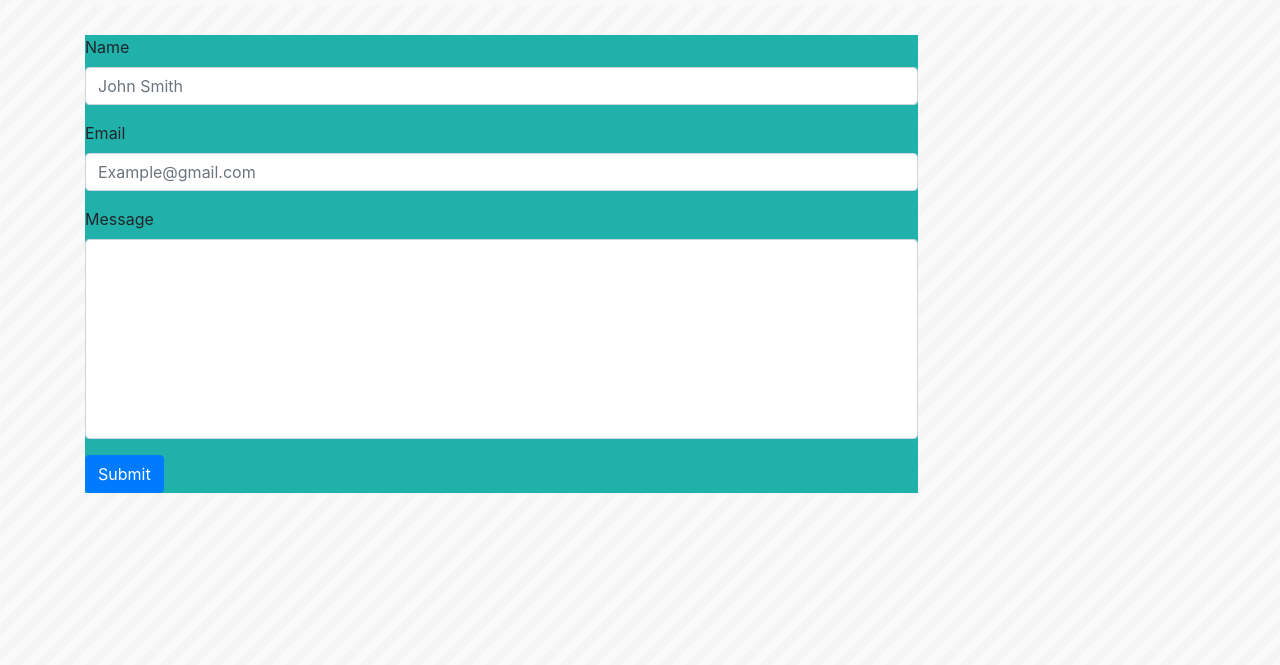
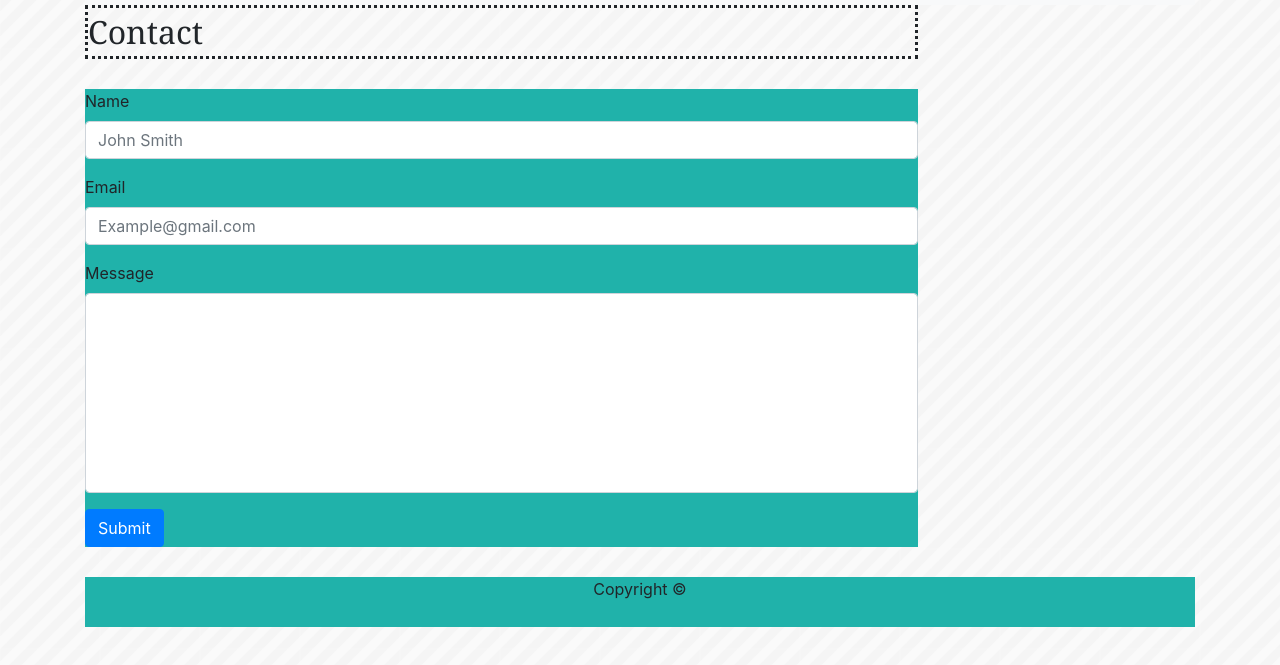
Before and after one commit to smattern416/Bootstrap-Portfolio, a plain HTML site: page contact.html in a window 1280 px wide. Shown: the part 51-716 px from the top of the page. Drawn offline with nearby package versions, Linux system fonts and the light colour scheme; files that its build step writes are made by us from their sources; files whose address does not match are found by name.

Commit message:
added footer

```diff
--- a/assets/style.css
+++ b/assets/style.css
@@ -1,5 +1,11 @@
 body {
     background-image: url("/Users/stephaniemattern/Desktop/Bootstrap-Portfolio/assets/images/stripes-light.png");
+}
+header {
+    font-family: Georgia, 'Times New Roman', Times, serif;
+    font-size: xx-large;
+    border-style: dotted;
+    width: 75%;
 }
 form {
     width: 75%;
@@ -9,3 +15,10 @@ form {
 #exampleMessage {
     height: 200px;
 }
+footer {
+    background-color: lightseagreen;
+    text-align: center;
+    height: 50px;
+    margin-top: 30px;
+    width: 100%;
+}
--- a/contact.html
+++ b/contact.html
@@ -14,19 +14,22 @@
     </head>
     <div class="container">
         <!-- Content here -->
-            <body>
             <nav class="navbar navbar-expand-lg navbar-light bg-light">
                 <a class="navbar-brand" href="#">Stephanie Mattern</a>
-                            <button class="navbar-toggler" type="button" data-toggle="collapse" data-target="#navbarNav" aria-controls="navbarNav" aria-expanded="false" aria-label="Toggle navigation">
+                <button class="navbar-toggler" type="button" data-toggle="collapse" data-target="#navbarNav"
+                    aria-controls="navbarNav" aria-expanded="false" aria-label="Toggle navigation">
                     <span class="navbar-toggler-icon"></span>
                 </button>
                 <div class="collapse navbar-collapse" id="navbarNav">
                     <ul class="navbar-nav">
                         <li class="nav-item active">
-                                  <a class="nav-link" href="/Users/stephaniemattern/Desktop/Bootstrap-Portfolio/index.html">About Me<span class="sr-only">(current)</span></a>
+                            <a class="nav-link"
+                                href="/Users/stephaniemattern/Desktop/Bootstrap-Portfolio/index.html">About Me<span
+                                    class="sr-only">(current)</span></a>
                         </li>
                         <li class="nav-item">
-                                  <a class="nav-link" href="/Users/stephaniemattern/Desktop/Bootstrap-Portfolio/portfolio.html">Portfolio</a>
+                            <a class="nav-link"
+                                href="/Users/stephaniemattern/Desktop/Bootstrap-Portfolio/portfolio.html">Portfolio</a>
                         </li>
                         <li class="nav-item">
                             <a class="nav-link" href="#">Contact</a>
@@ -34,6 +37,8 @@
                     </ul>
                 </div>
             </nav>
+            <body>
+                    <header>Contact</header>
             <form>
                 <div class="form-group">
                     <label for="exampleName">Name</label>
@@ -52,6 +57,10 @@
                 <button type="submit" class="btn btn-primary">Submit</button>
             </form>
 
-
+            <footer>
+                    <div class="container">
+                      Copyright &copy;
+                    </div>
+                  </footer>
         </body>
     </div>
```
Lines whose indentation alone changed are shown as unchanged.
